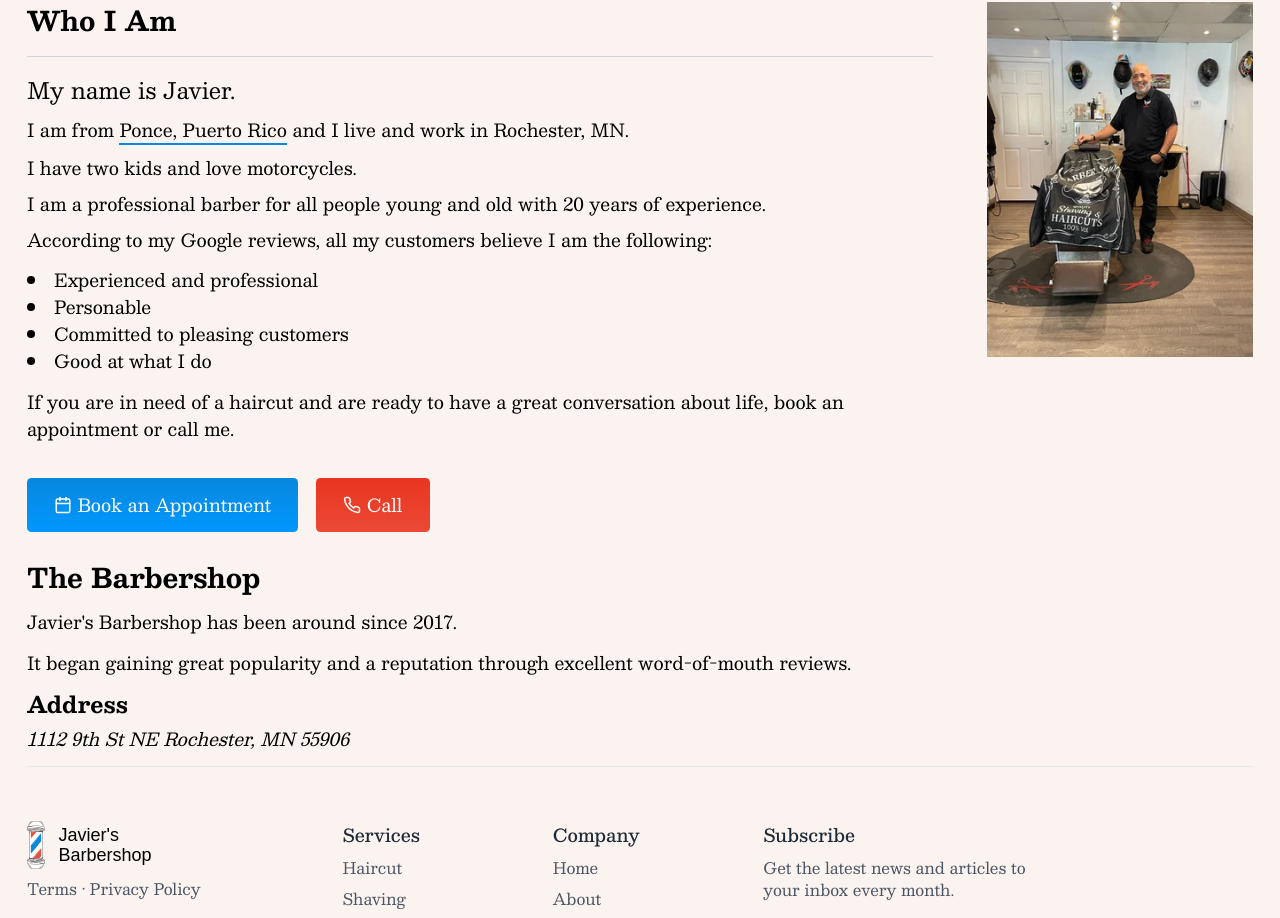
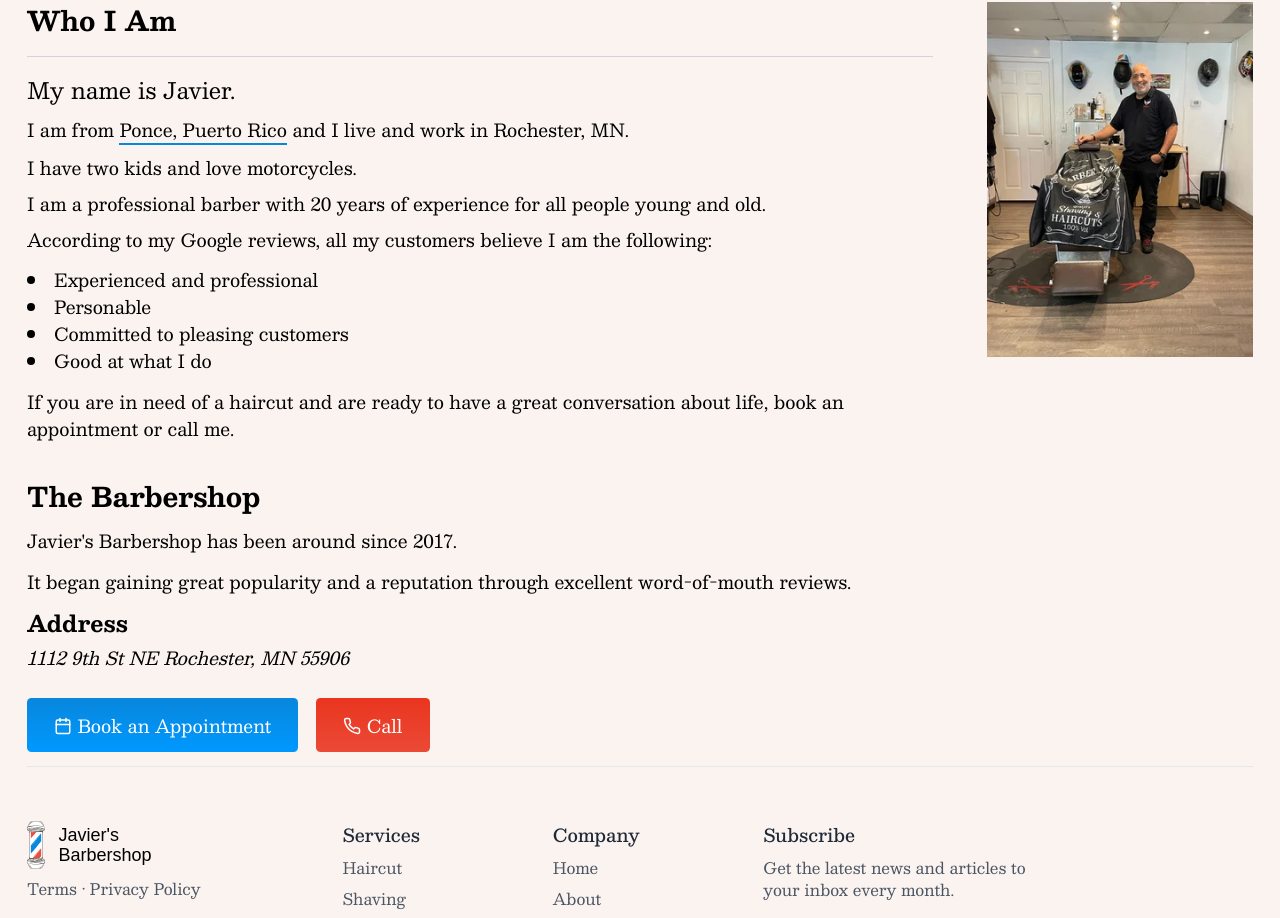
Before and after one commit to zackmorgs/javier, a Next.js app: page /about in a window 1280 px wide. Shown: the part 466-1384 px from the top of the page. Built offline with nearby package versions, Linux system fonts and the light colour scheme; a web font is replaced by a local one.

Commit message:
fixed hero.tsx nextjs is dumb

```diff
--- a/app/about/about-javier.tsx
+++ b/app/about/about-javier.tsx
@@ -1,7 +1,6 @@
 import Image from "next/image"
 import Link from "next/link"
 import { TitleMd } from "@/components/ui/title"
-import Cta from "@/components/cta"
 
 export default function AboutJavier() {
     return (
@@ -19,7 +18,7 @@ export default function AboutJavier() {
                             <p className="text-xl mb-2">My name is Javier. </p>
                             <p className="mb-2">I am from <Link href="https://www.google.com/maps/place/Ponce,+Puerto+Rico/@17.2532577,-63.001475,7z/data=!4m6!3m5!1s0x8c1cd5813b1ddf7f:0x274b92c47106eee2!8m2!3d18.0110768!4d-66.6140616!16zL20vMGxnMHI" target="_blank">Ponce, Puerto Rico</Link> and I live and work in Rochester, MN.</p>
                             <p className="mb-2">I have two kids and love motorcycles.</p>
-                            <p className="mb-2">I am a professional barber for all people young and old with 20 years of experience.</p>
+                            <p className="mb-2">I am a professional barber with 20 years of experience for all people young and old.</p>
                             <p className="mb-2">According to my Google reviews, all my customers believe I am the following:</p>
                             <ul className="list-disc list-inside mt-3 mb-3">
                                 <li>
@@ -41,7 +40,6 @@ export default function AboutJavier() {
                 </div>
 
             </section>
-            <Cta />
         </>
     )
 }
--- a/app/about/page.tsx
+++ b/app/about/page.tsx
@@ -3,6 +3,8 @@ import Image from "next/image"
 
 import AboutJavier from "./about-javier"
 import AboutBarbershop from "./about-barbershop"
+
+import Cta from "@/components/cta"
 
 export default function Page() {
     return (
@@ -13,6 +15,7 @@ export default function Page() {
             </Hero>
             <AboutJavier/>
             <AboutBarbershop/>
+            <Cta/>
         </>
     )
 }
--- a/components/ui/hero.tsx
+++ b/components/ui/hero.tsx
@@ -4,11 +4,14 @@ import { TitleXL }  from '@/components/ui/title'
 interface HeroProps {
     title: string;
     children: ReactNode;
+    className?: string; // Explicitly include className
+    // Include any other props you expect
+    [key: string]: any; // This line is for any additional props
 }
 
-export default function Hero({ title, children, ...props }: HeroProps) {
+export default function Hero({ title, children, className, ...rest }: HeroProps) {
     return (
-        <section id="hero" {...props} className={`relative ${props.className || ''}`}>
+        <section id="hero" className={`relative ${className || ''}`}>
             <div id="hero-bg" className="absolute left-1/2 transform -translate-x-1/2 bottom-0 pointer-events-none -z-1" aria-hidden="true">
             </div>
             <div id="hero-text" className="max-w-6xl mx-auto px-4 sm:px-6">
```
